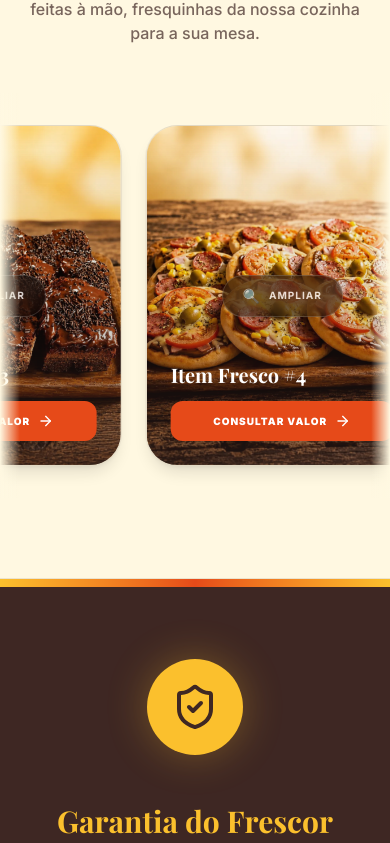
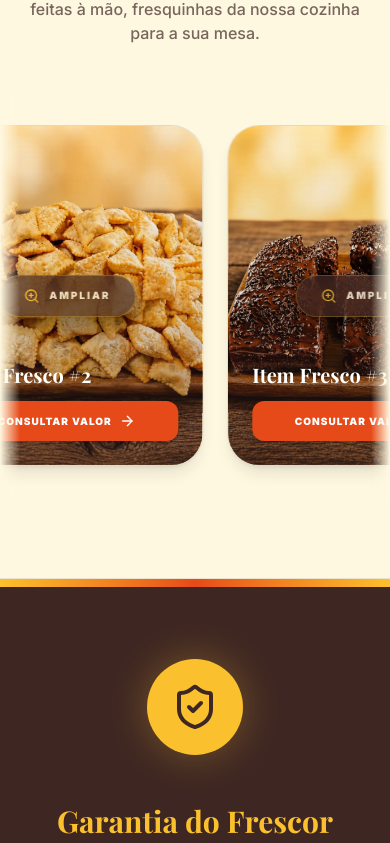
Before and after one commit to Yanzzk/lp-portilho, a Next.js app: page / in a window 390 px wide. Shown: the part 2299-3142 px from the top of the page. Built offline with nearby package versions, Linux system fonts and the light colour scheme; a web font is replaced by a local one.

Commit message:
style(ui): refina carrossel (lucide icon, slow speed) e remove cnpj ficticio

```diff
--- a/src/app/page.tsx
+++ b/src/app/page.tsx
@@ -1,6 +1,6 @@
 "use client";
 
-import { Menu, ShoppingBag, CheckCircle2, Star, ShieldCheck, Clock, ArrowRight, X, MapPin, Car, Copy } from "lucide-react";
+import { Menu, ShoppingBag, CheckCircle2, Star, ShieldCheck, Clock, ArrowRight, X, MapPin, Car, Copy, ZoomIn } from "lucide-react";
 import Image from "next/image";
 import { useState, useEffect } from "react";
 import { TransformWrapper, TransformComponent } from "react-zoom-pan-pinch";
@@ -263,7 +263,7 @@ export default function Home() {
             <div className="absolute top-0 bottom-0 left-0 w-[5vw] md:w-[15vw] bg-gradient-to-r from-[#FFF8E1] to-transparent z-10 pointer-events-none"></div>
             <div className="absolute top-0 bottom-0 right-0 w-[5vw] md:w-[15vw] bg-gradient-to-l from-[#FFF8E1] to-transparent z-10 pointer-events-none"></div>
 
-            <div className="flex w-max animate-marquee group-hover:[animation-play-state:paused]" style={{ animationDuration: '40s' }}>
+            <div className="flex w-max animate-marquee group-hover:[animation-play-state:paused] group-active:[animation-play-state:paused] focus-within:[animation-play-state:paused]" style={{ animationDuration: '80s' }}>
               {[...Array(15), ...Array(15)].map((_, i) => {
                 const realIndex = i % 15;
                 return (
@@ -279,8 +279,8 @@ export default function Home() {
                     <div className="absolute inset-0 bg-gradient-to-t from-[#3E2723]/90 via-[#3E2723]/20 to-transparent opacity-60 md:opacity-80 transition-opacity duration-300 pointer-events-none z-0"></div>
 
                     {/* Zoom Hint */}
-                    <div className="absolute top-1/2 left-1/2 -translate-x-1/2 -translate-y-1/2 bg-black/50 border border-white/20 text-white text-[10px] sm:text-xs font-bold tracking-widest uppercase px-5 py-2.5 rounded-full opacity-80 md:opacity-0 md:group-hover/item:opacity-100 transition-all duration-300 pointer-events-none shadow-lg flex items-center gap-2 transform-gpu md:translate-y-4 md:group-hover/item:translate-y-0 z-10 backdrop-blur-sm">
-                      <span className="text-sm">🔍</span> AMPLIAR
+                    <div className="absolute top-1/2 left-1/2 -translate-x-1/2 -translate-y-1/2 bg-[#3E2723]/80 border border-[#FBC02D]/30 text-[#FFF8E1] text-[10px] sm:text-xs font-black tracking-[0.2em] uppercase px-6 py-3 rounded-full opacity-80 md:opacity-0 md:group-hover/item:opacity-100 md:group-active/item:opacity-100 transition-all duration-300 pointer-events-none shadow-[0_10px_20px_rgba(0,0,0,0.5)] flex items-center gap-2.5 transform-gpu md:translate-y-4 md:group-hover/item:translate-y-0 z-10 backdrop-blur-md">
+                      <ZoomIn className="w-4 h-4 text-[#FBC02D]" /> AMPLIAR
                     </div>
 
                     <div className="absolute bottom-6 left-6 right-6 flex flex-col gap-3 transform-gpu transition-all duration-300 md:translate-y-4 md:group-hover/item:translate-y-0 z-20">
@@ -538,8 +538,8 @@ export default function Home() {
               ENCOMENDAR AGORA
             </a>
             <div className="pt-12 text-[#FFF8E1]/50 text-xs md:text-sm">
-              © 2026 Panificadora Pães & Delícias - Arenápolis/MT. <br/>
-              CNPJ: 11.000.000/0001-00 | Resp. Pautilho B. Ribeiro Neto
+              &copy; {new Date().getFullYear()} Panificadora Pães &amp; Delícias - Arenápolis/MT. <br/>
+              Todos os direitos reservados.
             </div>
           </div>
         </footer>
```
